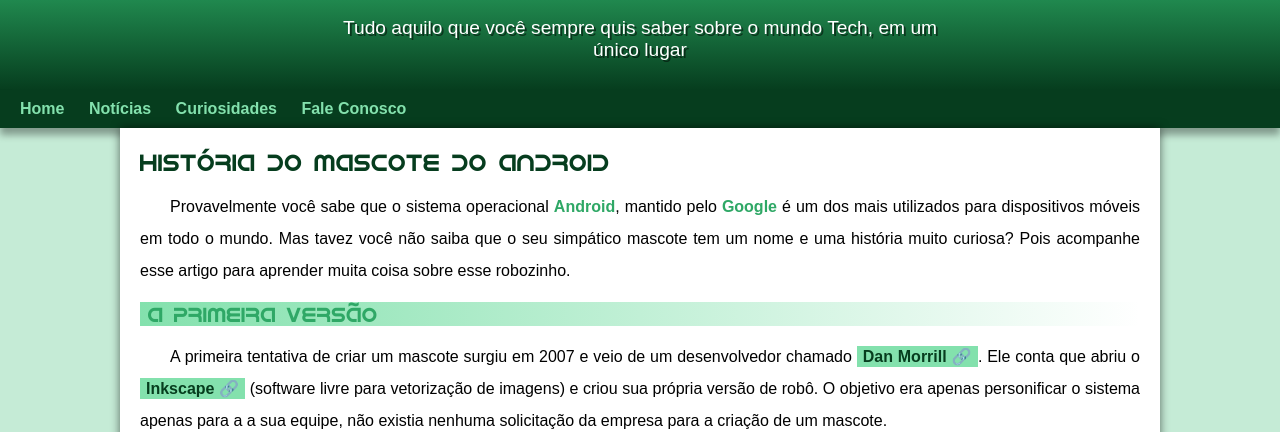
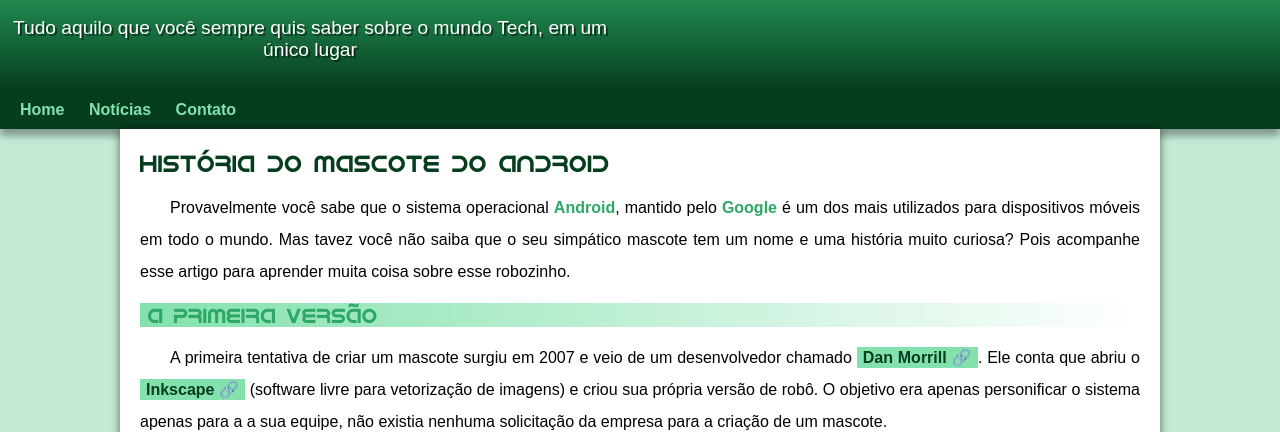
Before and after one commit to wfernandes79/projeto-android, a plain HTML site: page index.html in a window 1280 px wide. Shown: the part 100-532 px from the top of the page. Drawn offline with Linux system fonts and the light colour scheme.

Commit message:
problema margem

```diff
--- a/estilo/style.css
+++ b/estilo/style.css
@@ -69,10 +69,9 @@ header > p{
     color: white;
     max-width: 600px;
     padding-left: 10px;
-    padding-right: 10px;
-    padding-bottom: 20px;
+    padding-right: 10px
     margin: auto;
-    margin-bottom: 0px;
+    padding-bottom: 30px;
     text-shadow: 2px 2px 0px rgba(0, 0, 0, 0.507);
 }
 
--- a/index.html
+++ b/index.html
@@ -25,8 +25,8 @@
     <nav>
         <a href="@">Home</a>
         <a href="@">Notícias</a>
-        <a href="@">Curiosidades</a>
-        <a href="@">Fale Conosco</a>
+        <a href="@">Contato</a>
+
     </nav>
     <main>
         <article>
```
